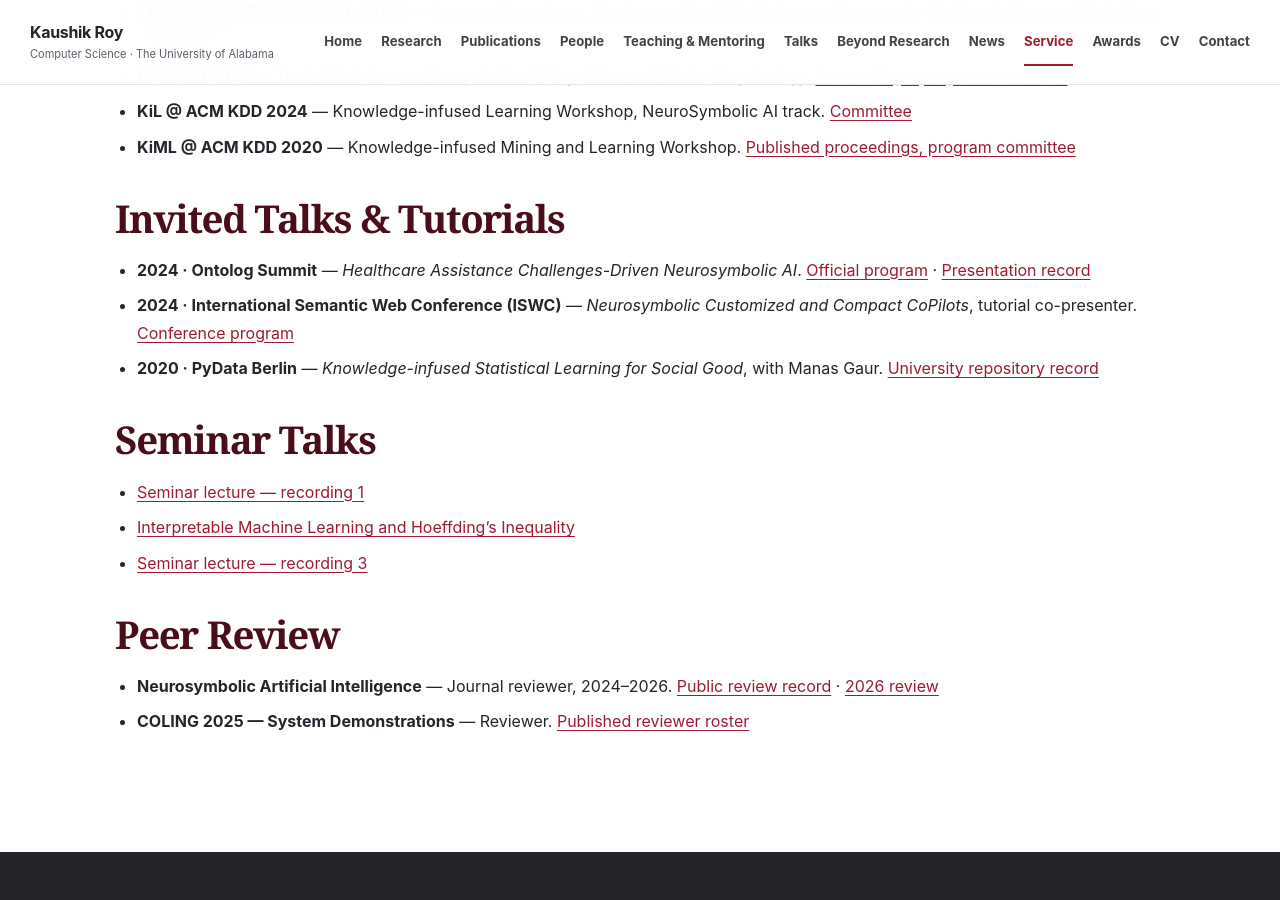
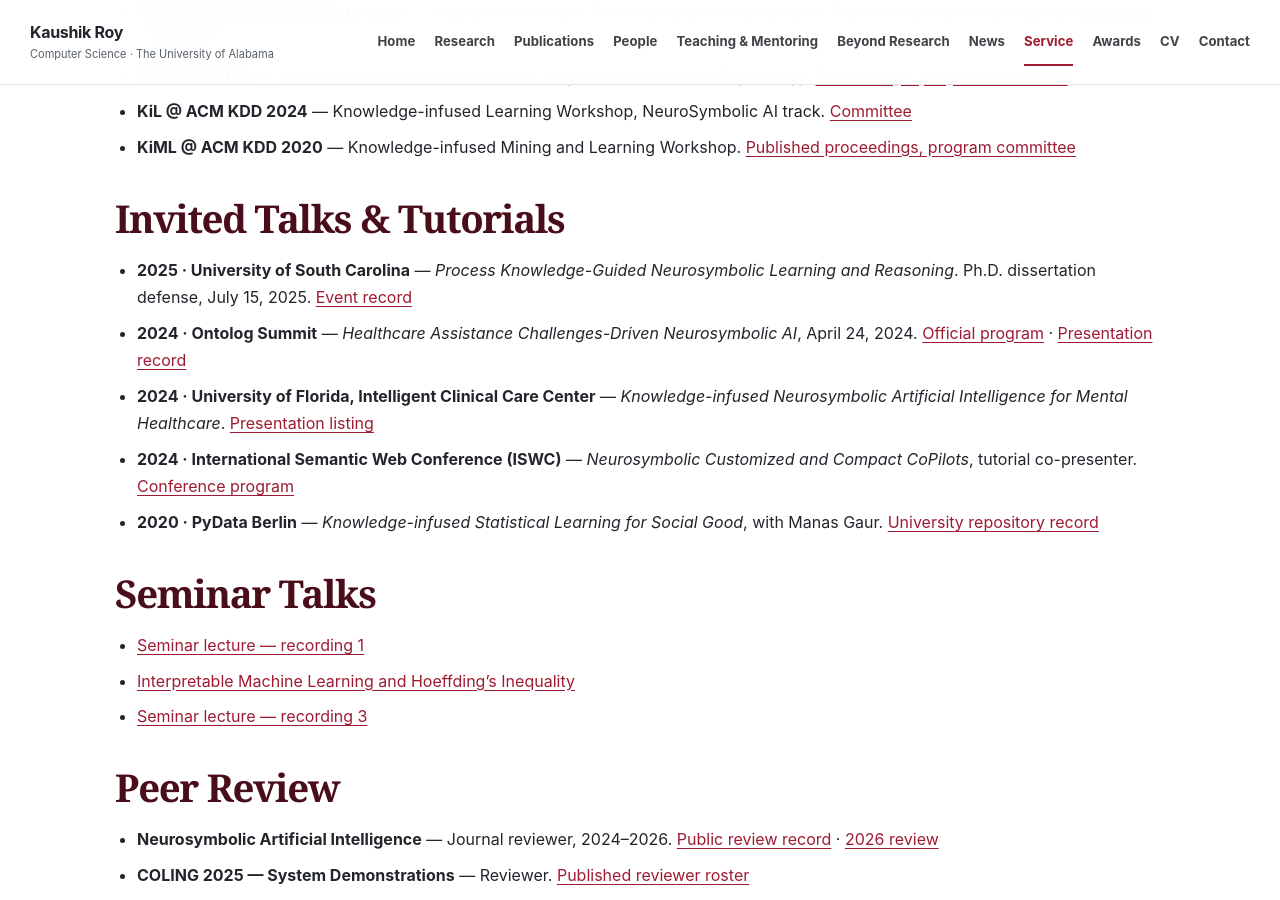
Before and after one commit to kauroy1994/home, a Jekyll site: the page built from _pages/service.md, in a window 1280 px wide and 900 px high, scrolled down 1018 px. Built offline with Jekyll 4.4.1, drawn with Linux system fonts in a browser that asks for light colours.

Commit message:
Consolidate talks and tutorials under Academic Service and remove Talks navigation tab

```diff
--- a/_data/navigation.yml
+++ b/_data/navigation.yml
@@ -9,8 +9,6 @@ main:
     url: /people/
   - title: "Teaching & Mentoring"
     url: /teaching/
-  - title: "Talks"
-    url: /talks/
   - title: "Beyond Research"
     url: /beyond-research/
   - title: "News"
--- a/_pages/service.md
+++ b/_pages/service.md
@@ -28,7 +28,9 @@ lede: "Journal editorships, event organization, program committees, peer review,
 
 ## Invited Talks & Tutorials
 
-- **2024 · Ontolog Summit** — *Healthcare Assistance Challenges-Driven Neurosymbolic AI*. [Official program](https://ontologforum.com/index.php/ConferenceCall_2024_04_24) · [Presentation record](https://scholarcommons.sc.edu/aii_fac_pub/607/)
+- **2025 · University of South Carolina** — *Process Knowledge-Guided Neurosymbolic Learning and Reasoning*. Ph.D. dissertation defense, July 15, 2025. [Event record](https://web.cse.sc.edu/event/process-knowledge-guided-neurosymbolic-learning-and-reasoning-0)
+- **2024 · Ontolog Summit** — *Healthcare Assistance Challenges-Driven Neurosymbolic AI*, April 24, 2024. [Official program](https://ontologforum.com/index.php/ConferenceCall_2024_04_24) · [Presentation record](https://scholarcommons.sc.edu/aii_fac_pub/607/)
+- **2024 · University of Florida, Intelligent Clinical Care Center** — *Knowledge-infused Neurosymbolic Artificial Intelligence for Mental Healthcare*. [Presentation listing](https://wiki.aiisc.ai/index.php?title=Neurosymbolic_Artificial_Intelligence_Research_at_AIISC)
 - **2024 · International Semantic Web Conference (ISWC)** — *Neurosymbolic Customized and Compact CoPilots*, tutorial co-presenter. [Conference program](https://iswc.umbc.edu/program/accepted-tutorials/)
 - **2020 · PyData Berlin** — *Knowledge-infused Statistical Learning for Social Good*, with Manas Gaur. [University repository record](https://scholarcommons.sc.edu/aii_fac_pub/588/)
 
```
Also changed, not shown: _pages/talks.md (+2 -18 lines).
